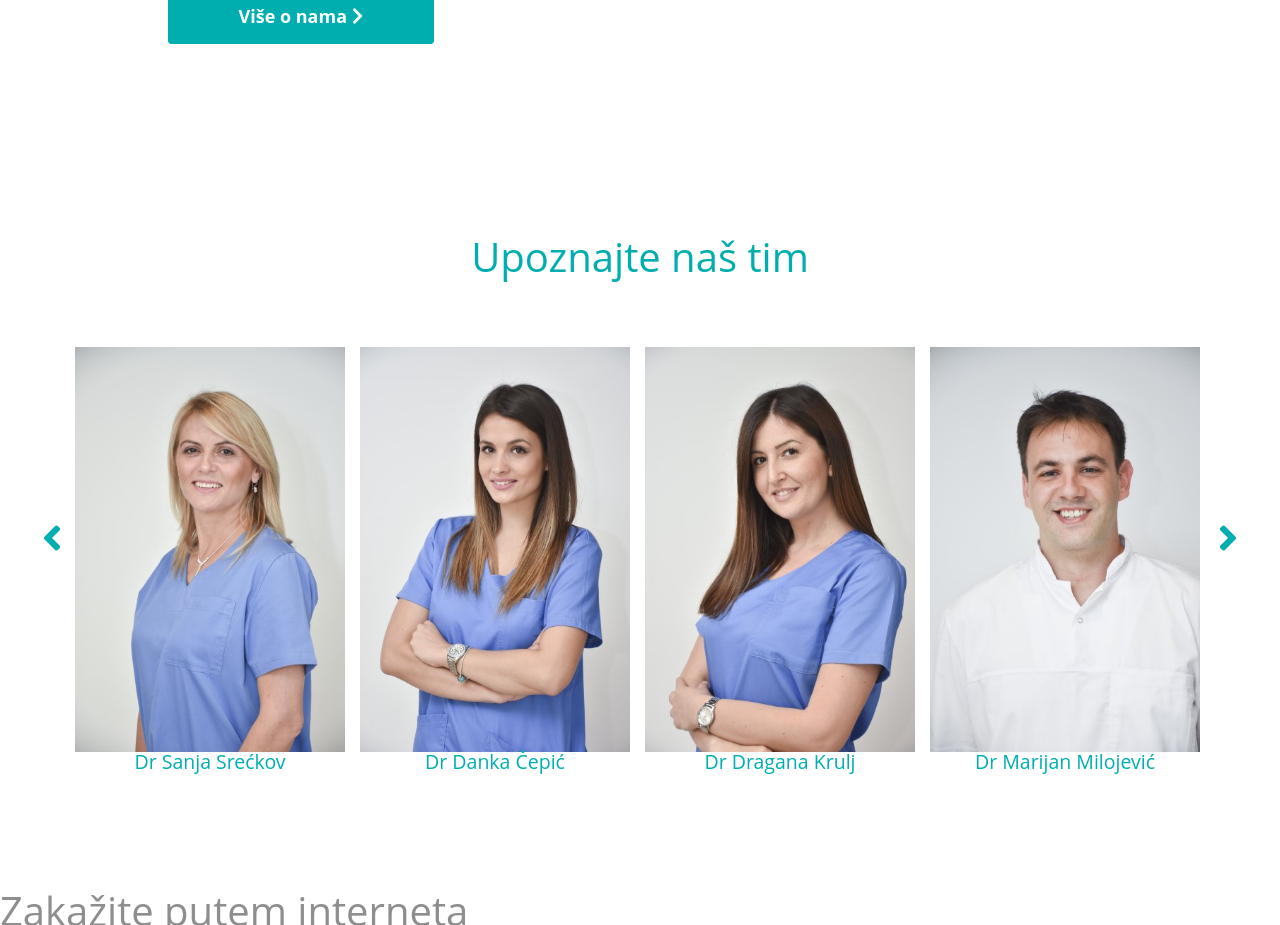
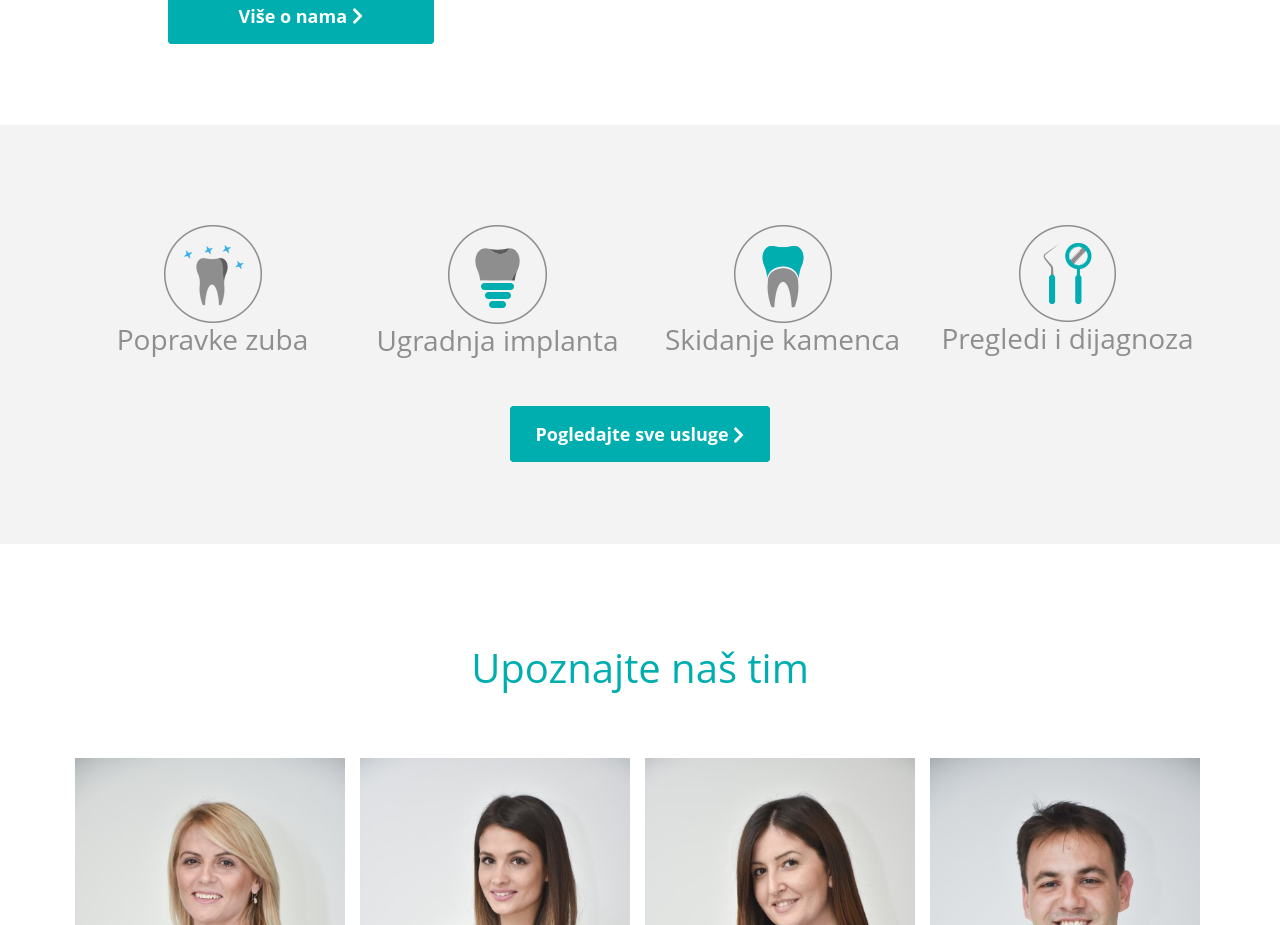
Before and after one commit to duka94/dentist-vue, a Vue app: page / in a window 1280 px wide. Shown: the part 1160-2085 px from the top of the page. Built offline with nearby package versions, Linux system fonts and the light colour scheme; the HTML template or start-up script is replaced by a standard one.

Commit message:
add html and style for services-section

```diff
--- a/src/assets/sass/home-page.scss
+++ b/src/assets/sass/home-page.scss
@@ -36,3 +36,12 @@
     transition: all 0.4s;
   }
 }
+
+.services-section {
+  padding: 100px 0;
+  text-align: center;
+  background-color: $dark;
+  .main-button {
+    padding: 15px 25px;
+  }
+}
--- a/src/components/HomePageServices.vue
+++ b/src/components/HomePageServices.vue
@@ -1,5 +1,32 @@
 <template>
-    <h1></h1>
+    <section class="services-section container-fluid">
+        <div class="container">
+            <div class="row">
+                <div class="col-lg-3">
+                    <img src="../images/home/usluge-icon-1.png">
+                    <h3>Popravke zuba</h3>
+                </div>
+                <div class="col-lg-3">
+                    <img src="../images/home/usluge-icon-2.png">
+                    <h3>Ugradnja implanta</h3>
+                </div>
+                <div class="col-lg-3">
+                    <img src="../images/home/usluge-icon-3.png">
+                    <h3>Skidanje kamenca</h3>
+                </div>
+                <div class="col-lg-3">
+                    <img src="../images/home/usluge-icon-4.png">
+                    <h3>Pregledi i dijagnoza
+                    </h3>
+                </div>
+            </div>
+            <div class="button-container">
+                <a href="#" class="main-button">
+                    Pogledajte sve usluge <svg class="svg-inline--fa fa-chevron-right fa-w-10" aria-hidden="true" data-prefix="fas" data-icon="chevron-right" role="img" xmlns="http://www.w3.org/2000/svg" viewBox="0 0 320 512" data-fa-i2svg=""><path fill="currentColor" d="M285.476 272.971L91.132 467.314c-9.373 9.373-24.569 9.373-33.941 0l-22.667-22.667c-9.357-9.357-9.375-24.522-.04-33.901L188.505 256 34.484 101.255c-9.335-9.379-9.317-24.544.04-33.901l22.667-22.667c9.373-9.373 24.569-9.373 33.941 0L285.475 239.03c9.373 9.372 9.373 24.568.001 33.941z"></path></svg>
+                </a>
+            </div>
+        </div>
+    </section>
 </template>
 
 <script>
```
